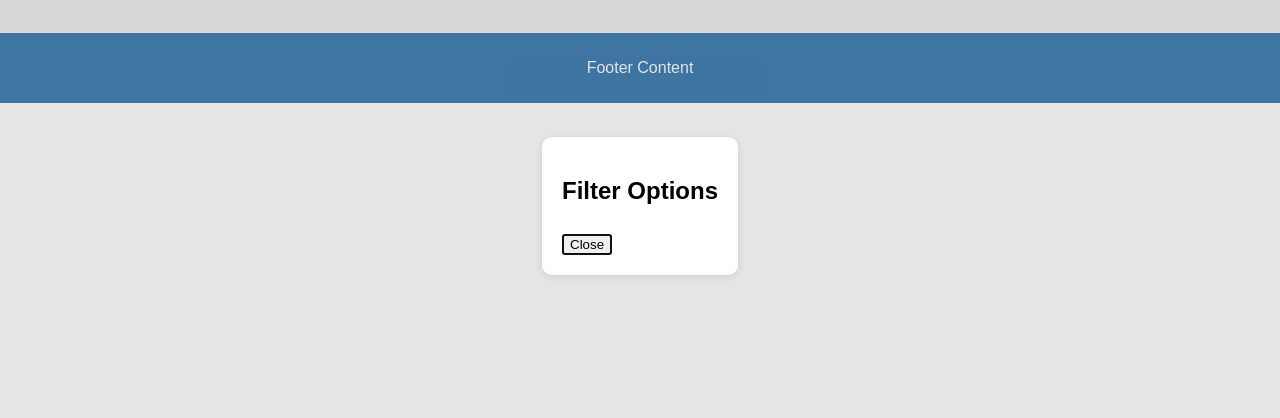
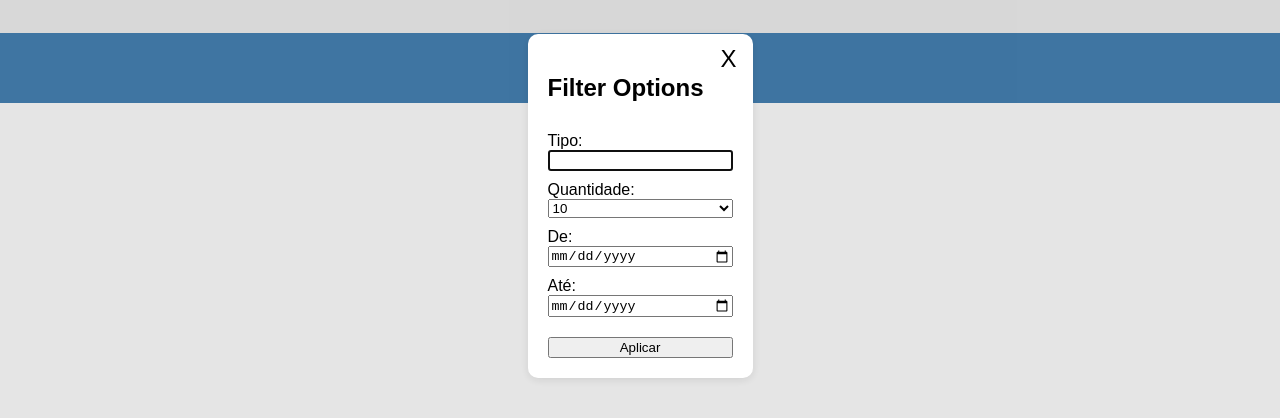
Before and after one commit to WillianKakihata/prova-PWEB, a plain HTML site: page index.html in a window 1280 px wide. Both pictures are taken after a click on the element 1247 px from the left and 27 px from the top of the page. Shown: the part 194-612 px from the top of the page. Drawn offline with Linux system fonts and the light colour scheme.

Commit message:
Dialog HTML

```diff
--- a/index.html
+++ b/index.html
@@ -21,10 +21,27 @@
   </header>
 
   <dialog id="filter-dialog">
-    <form method="dialog">
+    <form id="filter-form" method="dialog">
       <h2>Filter Options</h2>
-      <!-- Add your filter inputs here -->
-      <button id="close-dialog">Close</button>
+      <label for="tipo">Tipo:</label>
+      <input type="text" id="tipo" name="tipo">
+
+      <label for="quantidade">Quantidade:</label>
+      <select id="quantidade" name="quantidade">
+        <option value="10">10</option>
+        <option value="15">15</option>
+        <option value="20">20</option>
+        <option value="25">25</option>
+      </select>
+
+      <label for="de">De:</label>
+      <input type="date" id="de" name="de">
+
+      <label for="ate">Até:</label>
+      <input type="date" id="ate" name="ate">
+
+      <button id="apply-filters" type="submit">Aplicar</button>
+      <button id="close-dialog" type="button">X</button>
     </form>
   </dialog>
 
--- a/index.js
+++ b/index.js
@@ -1,36 +1,76 @@
-    document.addEventListener('DOMContentLoaded', () => {
-// Seleciona o container do ícone de filtro
+document.addEventListener('DOMContentLoaded', () => {
     const filterIcon = document.getElementById('filter-icon-container');
-// Seleciona o modal de filtro
     const filterDialog = document.getElementById('filter-dialog');
-// Seleciona o elemento que exibirá a contagem de filtros ativos
     const filterCount = document.getElementById('filter-count');
-// Seleciona o botão de fechar o modal
     const closeDialogButton = document.getElementById('close-dialog');
-// Seleciona o campo de busca
+    const applyFiltersButton = document.getElementById('apply-filters');
     const searchInput = document.getElementById('pesquisa');
-// Mostra o modal quando o ícone de filtro é clicado
+    const filterForm = document.getElementById('filter-form');
+    const urlParams = new URLSearchParams(window.location.search);
+
+    // Mostrar o modal quando o ícone de filtro for clicado
     filterIcon.addEventListener('click', () => {
       filterDialog.showModal();
     });
-// Fecha o modal quando o botão de fechar é clicado
+
+    // Fechar o modal quando o botão de fechar for clicado
     closeDialogButton.addEventListener('click', () => {
       filterDialog.close();
     });
-// Faz o parsing (análise) da query string para determinar os filtros ativos
-    const urlParams = new URLSearchParams(window.location.search);
+
+    // Analisar a query string para determinar filtros ativos
     let activeFilters = 0;
-// Itera sobre os parâmetros da query string
     urlParams.forEach((value, key) => {
-// Incrementa a contagem de filtros ativos se a chave não for "page" ou "busca"
       if (key !== 'page' && key !== 'busca') {
         activeFilters++;
       }
     });
-// Exibe o número de filtros ativos no elemento "filterCount"
+
+    // Exibir o número de filtros ativos
     filterCount.textContent = activeFilters > 0 ? activeFilters : '';
-// Se a query string contém o parâmetro "busca", aplica esse valor no campo de busca
+
+    // Aplicar a consulta de busca ao input, se existir
     if (urlParams.has('busca')) {
       searchInput.value = urlParams.get('busca');
     }
+
+    // Preencher os inputs de filtro se eles existirem na query string
+    const tipoInput = document.getElementById('tipo');
+    const quantidadeSelect = document.getElementById('quantidade');
+    const deInput = document.getElementById('de');
+    const ateInput = document.getElementById('ate');
+
+    if (urlParams.has('tipo')) {
+      tipoInput.value = urlParams.get('tipo');
+    }
+    if (urlParams.has('quantidade')) {
+      quantidadeSelect.value = urlParams.get('quantidade');
+    }
+    if (urlParams.has('de')) {
+      deInput.value = urlParams.get('de');
+    }
+    if (urlParams.has('ate')) {
+      ateInput.value = urlParams.get('ate');
+    }
+
+    // Atualizar a query string e os dados quando os filtros forem aplicados
+    applyFiltersButton.addEventListener('click', (event) => {
+      event.preventDefault(); // Impede o envio normal do formulário
+
+      const newParams = new URLSearchParams(window.location.search);
+      newParams.set('busca', searchInput.value);
+      newParams.set('tipo', tipoInput.value);
+      newParams.set('quantidade', quantidadeSelect.value);
+      newParams.set('de', deInput.value);
+      newParams.set('ate', ateInput.value);
+
+      // Atualizar a URL com a nova query string
+      window.history.pushState({}, '', `${window.location.pathname}?${newParams}`);
+
+      // Fechar o modal
+      filterDialog.close();
+
+      // Simular a atualização dos dados com base nos novos filtros (substituir com a lógica real de busca de dados)
+      console.log('Novos filtros aplicados:', Object.fromEntries(newParams));
+    });
   });
--- a/styles.css
+++ b/styles.css
@@ -76,6 +76,25 @@ dialog {
   box-shadow: 0 2px 10px rgba(0, 0, 0, 0.1);
 }
 
-#close-dialog {
+#filter-form {
+  display: flex;
+  flex-direction: column;
+}
+
+#filter-form label {
   margin-top: 10px;
 }
+
+#apply-filters {
+  margin-top: 20px;
+}
+
+#close-dialog {
+  position: absolute;
+  top: 10px;
+  right: 10px;
+  background: none;
+  border: none;
+  font-size: 1.5em;
+  cursor: pointer;
+}
```
